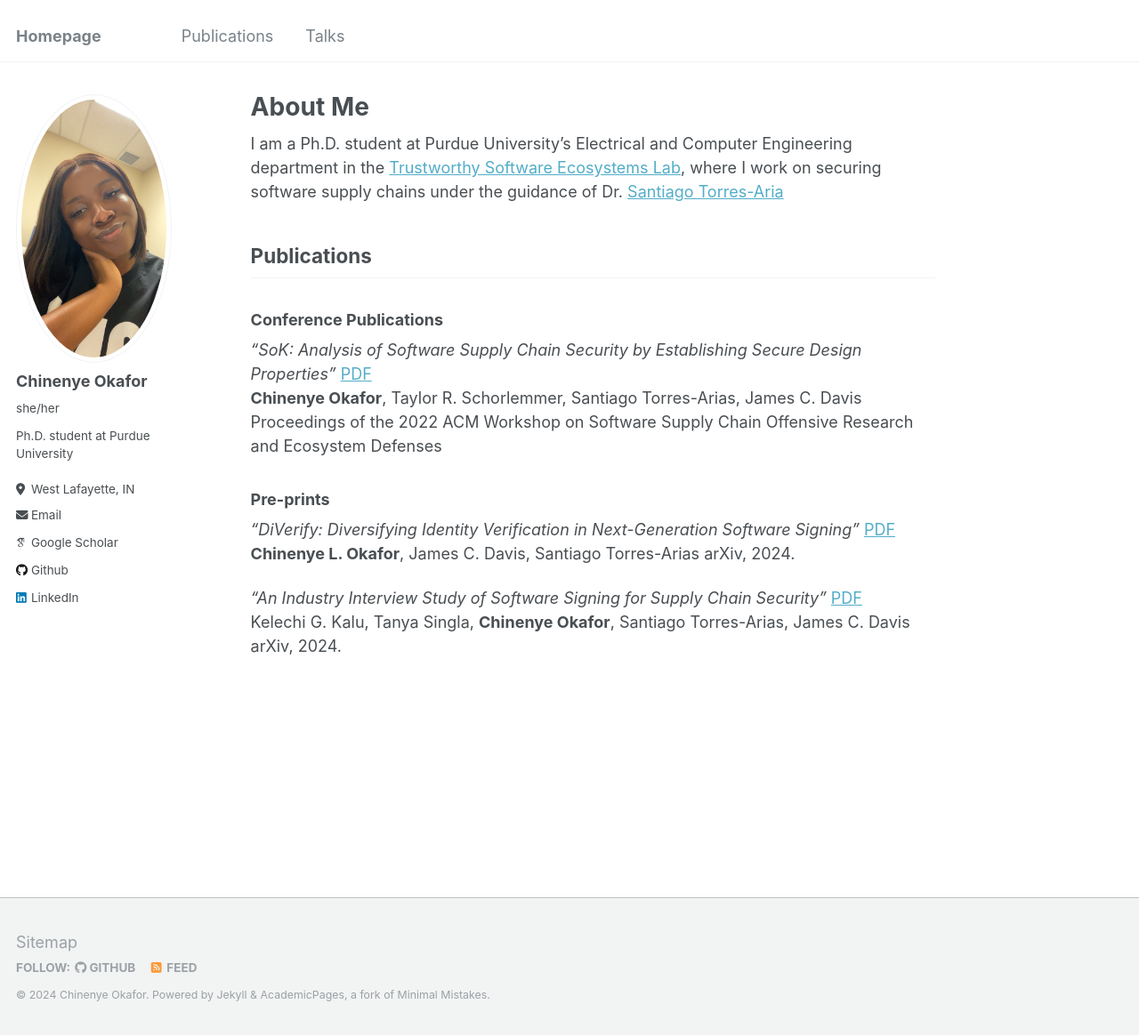
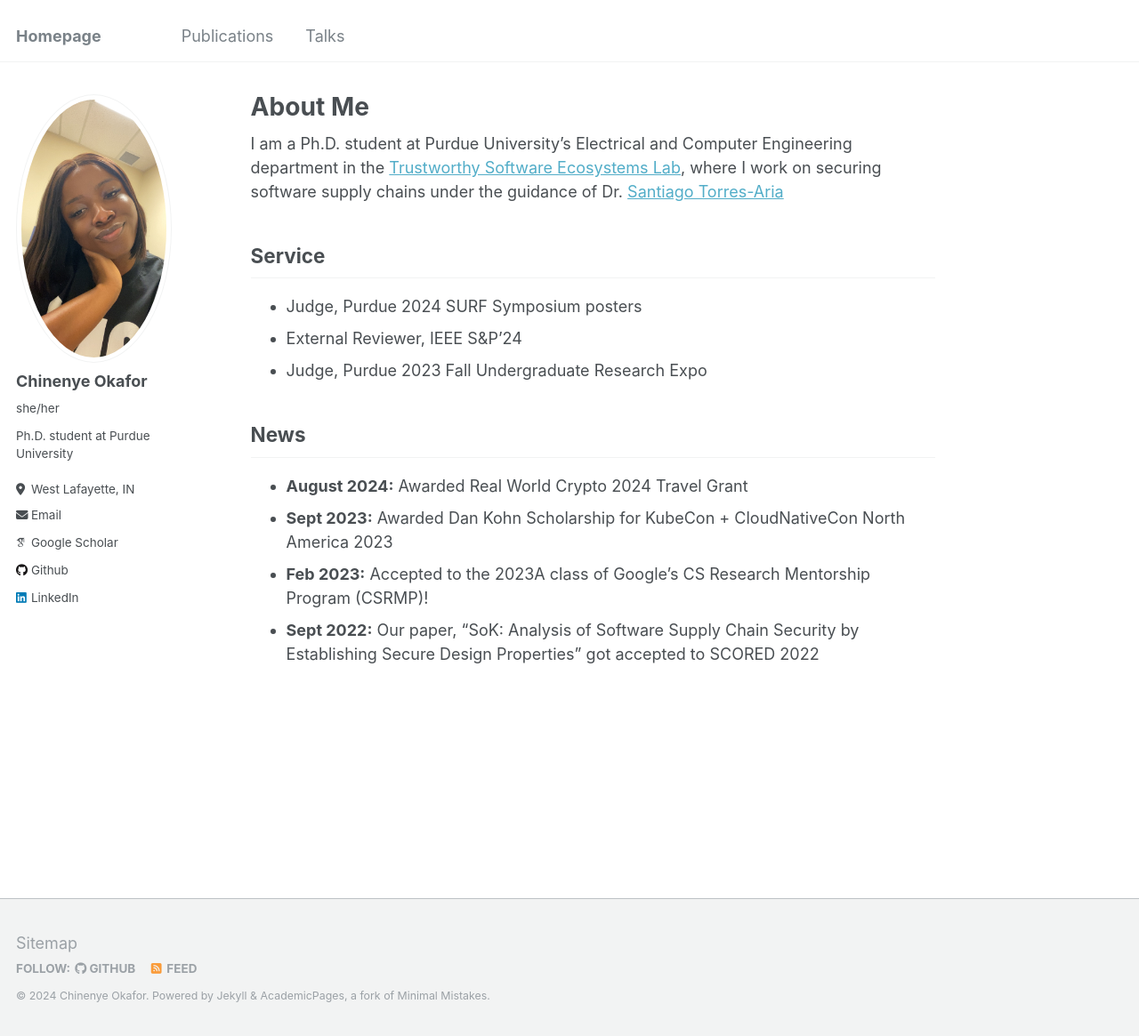
Before and after one commit to chinenyeokafor/chinenyeokafor.github.io, a Jekyll site: the page built from _pages/about.md, in a window 1280 px wide and 1165 px high. Shown: the whole window at 89% size. Built offline with Jekyll 4.4.1, drawn with Linux system fonts in a browser that asks for light colours; some web fonts are replaced.

Commit message:
update news and services

```diff
--- a/_pages/about.md
+++ b/_pages/about.md
@@ -10,22 +10,17 @@ redirect_from:
  I am a Ph.D. student at Purdue University's Electrical and Computer Engineering department in the [Trustworthy Software Ecosystems Lab](https://tselab.github.io/), where I work on securing software supply chains under the guidance of Dr. [Santiago Torres-Aria](https://badhomb.re/)
 
 
-## Publications
 
-### Conference Publications
+## Service
 
-*“SoK: Analysis of Software Supply Chain Security by Establishing Secure Design Properties”*  [PDF](https://dl.acm.org/doi/pdf/10.1145/3560835.3564556)
-**Chinenye Okafor**, Taylor R. Schorlemmer, Santiago Torres-Arias, James C. Davis
-Proceedings of the 2022 ACM Workshop on Software Supply Chain Offensive Research and Ecosystem Defenses
+- Judge, Purdue 2024 SURF Symposium posters
+- External Reviewer, IEEE S&P'24
+- Judge, Purdue 2023 Fall Undergraduate Research Expo
 
 
-### Pre-prints
+## News
 
-*“DiVerify: Diversifying Identity Verification in Next-Generation Software Signing”*  [PDF](https://arxiv.org/pdf/2406.15596)
-**Chinenye L. Okafor**, James C. Davis, Santiago Torres-Arias
-arXiv, 2024.
-
-
-*“An Industry Interview Study of Software Signing for Supply Chain Security”*  [PDF](https://arxiv.org/pdf/2406.08198)
-Kelechi G. Kalu, Tanya Singla, **Chinenye Okafor**, Santiago Torres-Arias, James C. Davis
-arXiv, 2024.
+- **August 2024:** Awarded Real World Crypto 2024 Travel Grant
+- **Sept 2023:** Awarded Dan Kohn Scholarship for KubeCon + CloudNativeCon North America 2023
+- **Feb 2023:** Accepted to the 2023A class of Google’s CS Research Mentorship Program (CSRMP)!
+- **Sept 2022:** Our paper, “SoK: Analysis of Software Supply Chain Security by Establishing Secure Design Properties” got accepted to SCORED 2022
```
